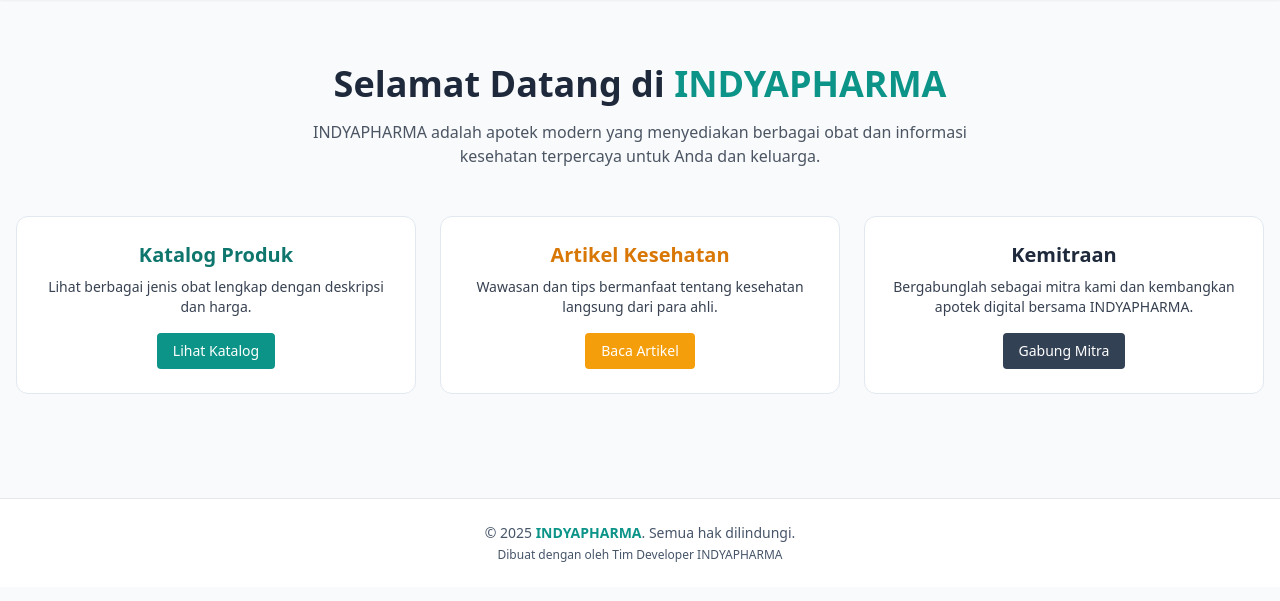
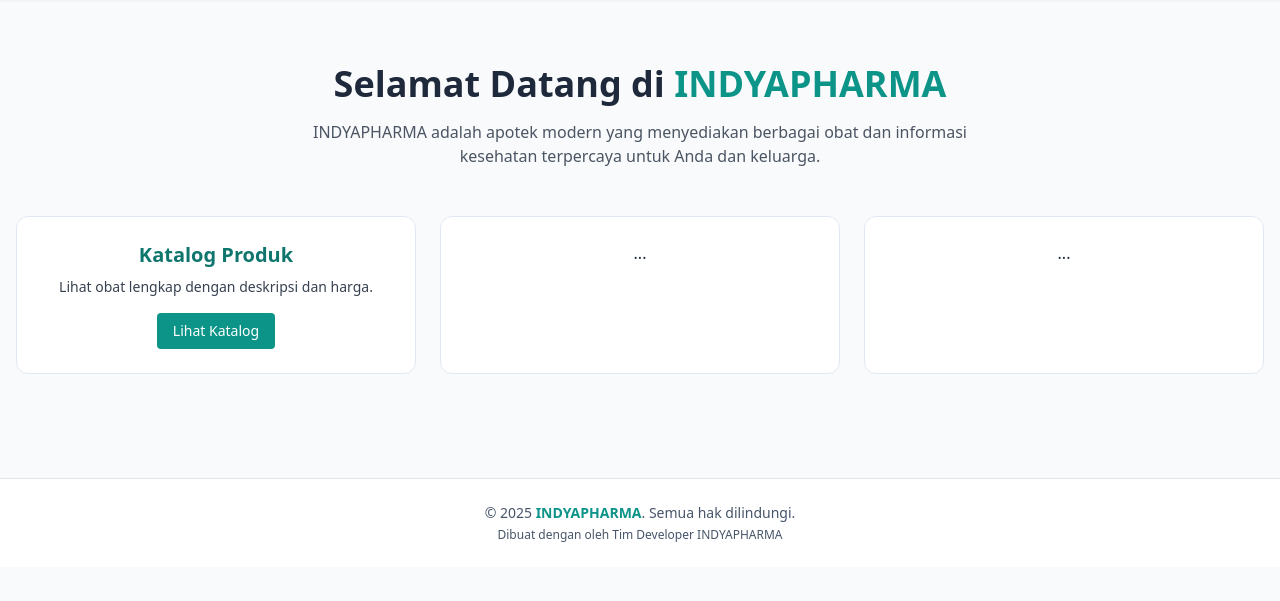
Before and after one commit to Irsyad1010/apotekindyaa, a PHP site: page / in a window 1280 px wide. Shown: the part 65-666 px from the top of the page. Run offline with PHP 8.4, Linux system fonts and the light colour scheme; some libraries are stand-ins or nearby versions.

Commit message:
Update index.php

```diff
--- a/apotek/web/index.php
+++ b/apotek/web/index.php
@@ -1,9 +1,3 @@
-<?php
-ini_set('display_errors', 1);
-ini_set('display_startup_errors', 1);
-error_reporting(E_ALL);
-?>
-
 <?php include 'includes/header.php'; ?>
 
 <section class="container mx-auto px-4 py-16 text-center">
@@ -15,25 +9,19 @@ error_reporting(E_ALL);
   </p>
 
   <div class="grid gap-6 md:grid-cols-3">
-    <!-- Katalog Produk -->
-    <div class="bg-white border border-slate-200 hover:shadow-md transition rounded-xl p-6">
+    <!-- Katalog -->
+    <div class="bg-white border border-slate-200 rounded-xl p-6 hover:shadow-md transition">
       <h2 class="text-xl font-semibold text-teal-700 mb-2">Katalog Produk</h2>
-      <p class="text-sm text-gray-700">Lihat berbagai jenis obat lengkap dengan deskripsi dan harga.</p>
-      <a href="katalog.php" class="inline-block mt-4 bg-teal-600 hover:bg-teal-700 text-white px-4 py-2 rounded text-sm transition">Lihat Katalog</a>
+      <p class="text-sm text-gray-700">Lihat obat lengkap dengan deskripsi dan harga.</p>
+      <a href="katalog.php" class="inline-block mt-4 bg-teal-600 hover:bg-teal-700 text-white px-4 py-2 rounded text-sm">Lihat Katalog</a>
     </div>
-
-    <!-- Artikel Kesehatan -->
-    <div class="bg-white border border-slate-200 hover:shadow-md transition rounded-xl p-6">
-      <h2 class="text-xl font-semibold text-amber-600 mb-2">Artikel Kesehatan</h2>
-      <p class="text-sm text-gray-700">Wawasan dan tips bermanfaat tentang kesehatan langsung dari para ahli.</p>
-      <a href="artikel.php" class="inline-block mt-4 bg-amber-500 hover:bg-amber-600 text-white px-4 py-2 rounded text-sm transition">Baca Artikel</a>
+    <!-- Artikel -->
+    <div class="bg-white border border-slate-200 rounded-xl p-6 hover:shadow-md transition">
+      ...
     </div>
-
     <!-- Kemitraan -->
-    <div class="bg-white border border-slate-200 hover:shadow-md transition rounded-xl p-6">
-      <h2 class="text-xl font-semibold text-slate-800 mb-2">Kemitraan</h2>
-      <p class="text-sm text-gray-700">Bergabunglah sebagai mitra kami dan kembangkan apotek digital bersama INDYAPHARMA.</p>
-      <a href="kemitraan.php" class="inline-block mt-4 bg-slate-700 hover:bg-slate-800 text-white px-4 py-2 rounded text-sm transition">Gabung Mitra</a>
+    <div class="bg-white border border-slate-200 rounded-xl p-6 hover:shadow-md transition">
+      ...
     </div>
   </div>
 </section>
```
